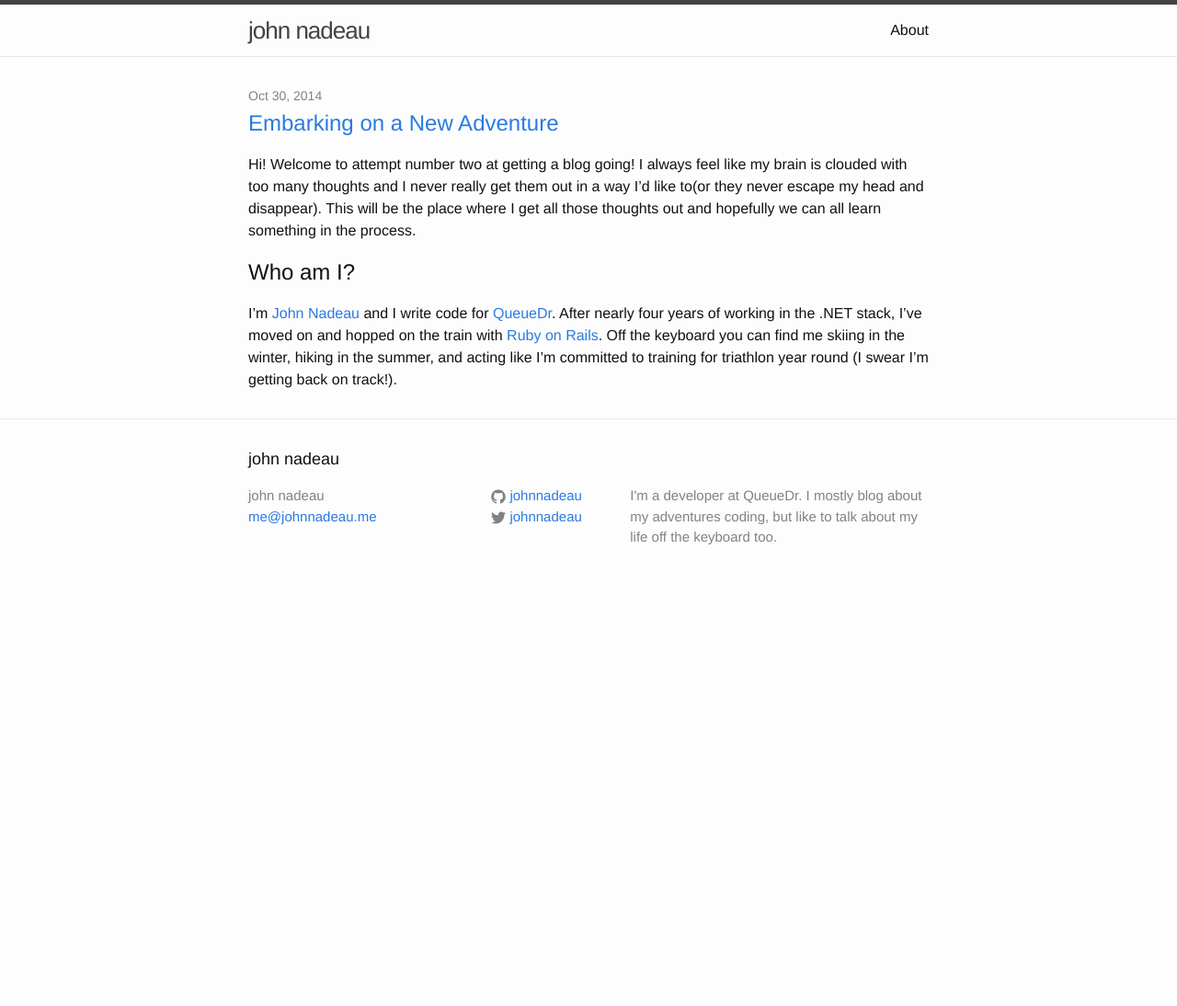
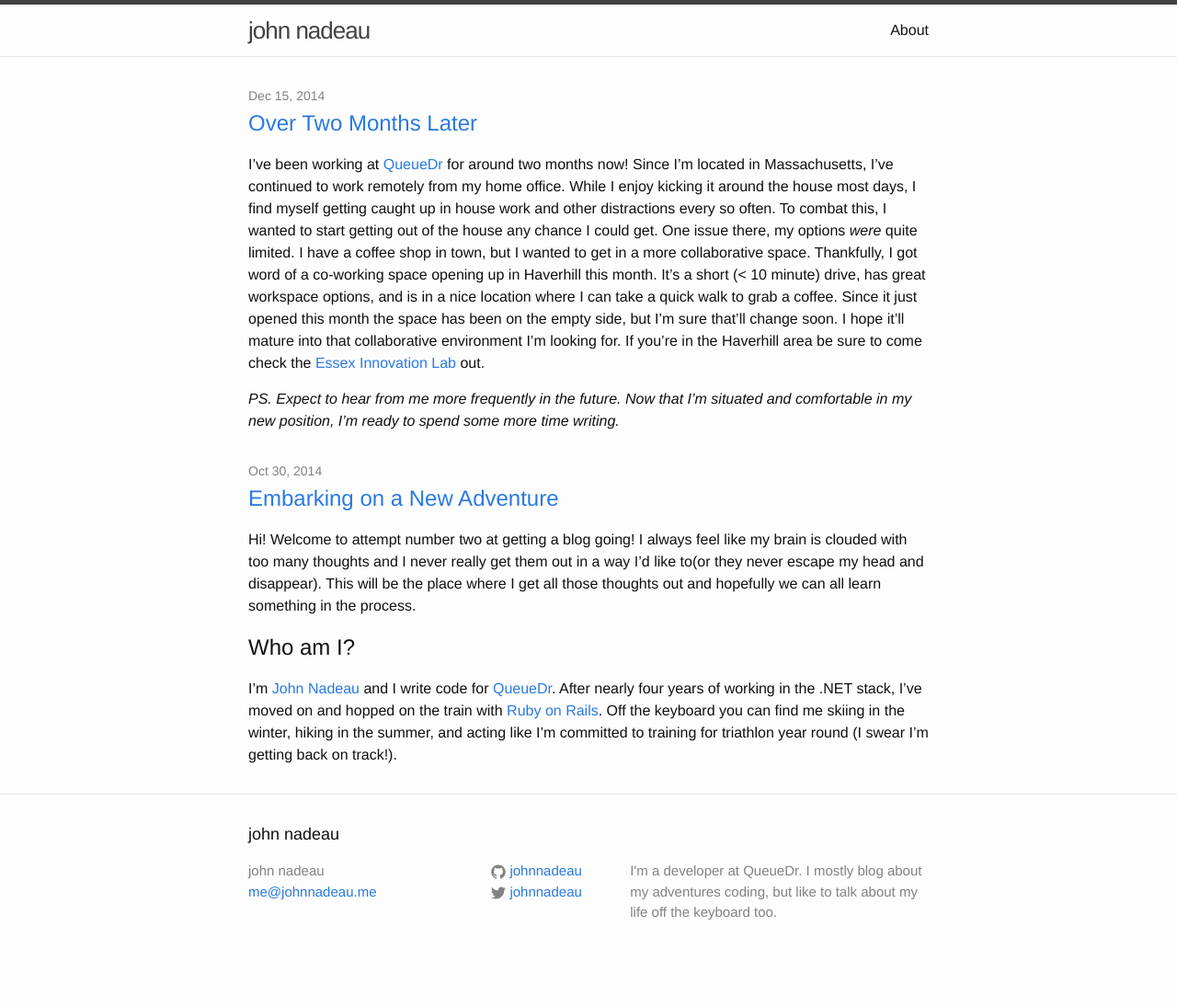
Before and after one commit to johnnadeau/johnnadeau.github.io, a Jekyll site: the page built from index.html, in a window 1280 px wide. Shown: the whole page at 92% size. Built offline with Jekyll 4.4.1, drawn with Linux system fonts in a browser that asks for light colours; the list of posts is cut into pages by our own code; before the commit the page ends 900 px from its top, so only the background shows below that.

Commit message:
new post: over two months later

```diff
--- a/_posts/2014-10-30-embarking-on-a-new-adventure.markdown
+++ b/_posts/2014-10-30-embarking-on-a-new-adventure.markdown
@@ -2,7 +2,7 @@
 layout: post
 title:  "Embarking on a New Adventure"
 date:   2014-10-30 16:25:41
-categories: new job queuedr ruby rails blog
+tags: new job queuedr ruby rails blog
 ---
 Hi! Welcome to attempt number two at getting a blog going! I always feel like
 my brain is clouded with too many thoughts and I never really get them out in
--- /dev/null
+++ b/_posts/2014-12-15-over-two-months-later.markdown
@@ -0,0 +1,18 @@
+---
+layout: post
+title: "Over Two Months Later"
+date: 2014-12-15 22:30
+tags: co-working queuedr remote
+---
+I've been working at [QueueDr](http://queuedr.com) for around two months now! Since I'm located in Massachusetts, I've continued
+to work remotely from my home office. While I enjoy kicking it around the house most days, I find myself getting caught up in
+house work and other distractions every so often. To combat this, I wanted to start getting out of the house any chance I could
+get. One issue there, my options _were_ quite limited. I have a coffee shop in town, but I wanted to get in a more collaborative
+space. Thankfully, I got word of a co-working space opening up in Haverhill this month. It's
+a short (< 10 minute) drive, has great workspace options, and is in a nice location where I can take a quick walk to grab a coffee.
+Since it just opened this month the space has been on the empty side, but I'm sure that'll change soon. I hope it'll mature into
+that collaborative environment I'm looking for. If you're in the Haverhill area be sure to come check the
+[Essex Innovation Lab](http://www.haverhillcoworking.com/) out.
+
+_PS. Expect to hear from me more frequently in the future. Now that I'm situated and comfortable in my new position, I'm ready to
+spend some more time writing._
```
